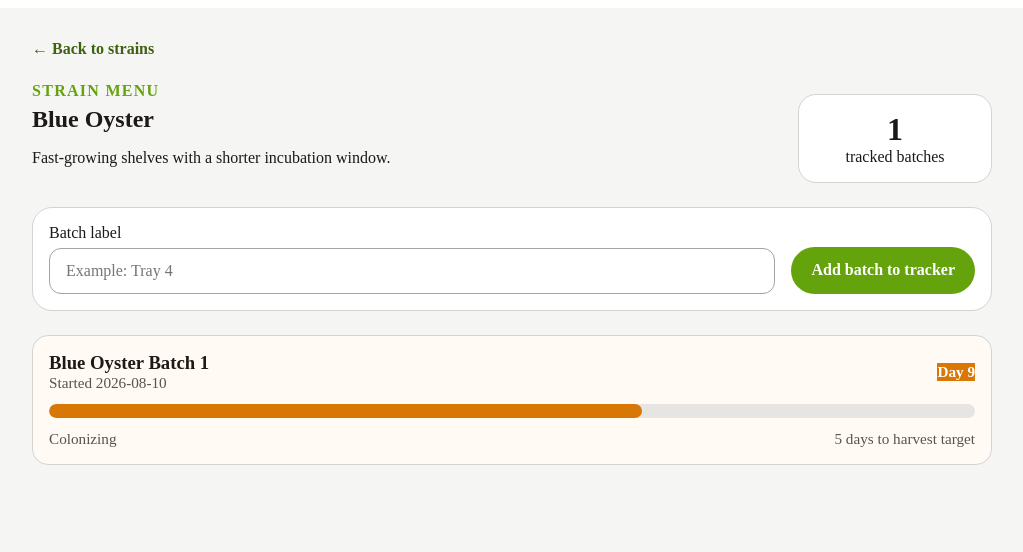
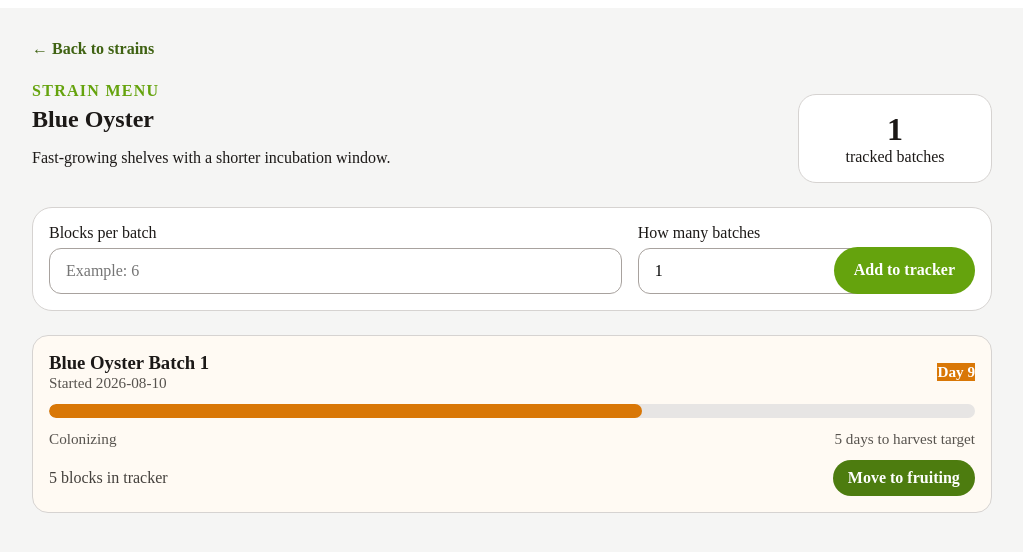
Before and after one commit to tehtipsy/Incubation-tracker, a Nuxt app: page /strains/blue-oyster in a window 1280 px wide. Shown: the top 552 px of the page, without its empty margins (128-1151 px from the left). Built offline with nearby package versions, Linux system fonts and the light colour scheme.

Commit message:
Add block-count batch tracking and fruiting moves
Co-authored-by: tehtipsy <103791501+tehtipsy@users.noreply.github.com>

```diff
--- a/components/BatchProgressBar.vue
+++ b/components/BatchProgressBar.vue
@@ -10,6 +10,7 @@ const props = defineProps({
   }
 })
 
+const emit = defineEmits(['move-to-fruiting'])
 const progressWidth = computed(() => `${props.progress.percent}%`)
 </script>
 
@@ -46,6 +47,13 @@ const progressWidth = computed(() => `${props.progress.percent}%`)
       <span v-else>Colonizing</span>
       <span v-if="progress.stage !== 'harvest'">{{ progress.daysRemaining }} days to harvest target</span>
     </div>
+
+    <div class="batch-card__actions">
+      <span>{{ batch.blockCount }} blocks in tracker</span>
+      <button type="button" class="move-button" @click="emit('move-to-fruiting', batch)">
+        Move to fruiting
+      </button>
+    </div>
   </article>
 </template>
 
@@ -65,6 +73,14 @@ const progressWidth = computed(() => `${props.progress.percent}%`)
   align-items: center;
   justify-content: space-between;
   gap: 1rem;
+}
+
+.batch-card__actions {
+  display: flex;
+  align-items: center;
+  justify-content: space-between;
+  gap: 1rem;
+  color: #44403c;
 }
 
 h3,
@@ -114,9 +130,21 @@ p,
   font-size: 0.95rem;
 }
 
+.move-button {
+  border: none;
+  border-radius: 999px;
+  padding: 0.55rem 0.95rem;
+  font: inherit;
+  font-weight: 700;
+  color: white;
+  background: #4d7c0f;
+  cursor: pointer;
+}
+
 @media (max-width: 640px) {
   .batch-card__header,
-  .batch-card__meta {
+  .batch-card__meta,
+  .batch-card__actions {
     align-items: flex-start;
     flex-direction: column;
   }
--- a/composables/useStrainTracker.js
+++ b/composables/useStrainTracker.js
@@ -1,11 +1,41 @@
-import { createBatch, getMockStrains, getProgress } from '~/dal/mockDal'
+import { createBatch, getMockStrains, getProgress, moveBlocksToFruiting } from '~/dal/mockDal'
 
 export const useStrainTracker = () => {
   const strains = useState('strain-tracker', () => getMockStrains())
 
   const getStrainById = (id) => strains.value.find((strain) => strain.id === id)
 
-  const addBatchToStrain = (strainId, label) => {
+  const addBatchesToStrain = (strainId, blockCount, quantity = 1) => {
+    const strainIndex = strains.value.findIndex((strain) => strain.id === strainId)
+
+    if (strainIndex === -1) {
+      return []
+    }
+
+    const strain = strains.value[strainIndex]
+    const normalizedQuantity = Number.parseInt(`${quantity}`, 10)
+    const safeQuantity = Number.isInteger(normalizedQuantity) && normalizedQuantity > 0
+      ? normalizedQuantity
+      : 1
+    const createdBatches = []
+    let currentBatches = [...strain.batches]
+
+    for (let index = 0; index < safeQuantity; index += 1) {
+      const batch = createBatch({ ...strain, batches: currentBatches }, new Date(), blockCount)
+      createdBatches.push(batch)
+      currentBatches = [...currentBatches, batch]
+    }
+
+    strains.value = strains.value.map((currentStrain, index) =>
+      index === strainIndex
+        ? { ...currentStrain, batches: [...[...createdBatches].reverse(), ...currentStrain.batches] }
+        : currentStrain
+    )
+
+    return createdBatches
+  }
+
+  const moveBatchBlocksToFruiting = (strainId, batchId, blocksToMove) => {
     const strainIndex = strains.value.findIndex((strain) => strain.id === strainId)
 
     if (strainIndex === -1) {
@@ -13,20 +43,36 @@ export const useStrainTracker = () => {
     }
 
     const strain = strains.value[strainIndex]
-    const batch = createBatch(strain, new Date(), label)
+    const batchIndex = strain.batches.findIndex((batch) => batch.id === batchId)
+
+    if (batchIndex === -1) {
+      return null
+    }
+
+    const batch = strain.batches[batchIndex]
+    const updatedBatch = moveBlocksToFruiting(batch, blocksToMove)
+    const updatedBatches = [...strain.batches]
+
+    if (!updatedBatch) {
+      updatedBatches.splice(batchIndex, 1)
+    } else {
+      updatedBatches.splice(batchIndex, 1, updatedBatch)
+    }
+
     strains.value = strains.value.map((currentStrain, index) =>
       index === strainIndex
-        ? { ...currentStrain, batches: [batch, ...currentStrain.batches] }
+        ? { ...currentStrain, batches: updatedBatches }
         : currentStrain
     )
 
-    return batch
+    return updatedBatch
   }
 
   return {
     strains,
     getStrainById,
-    addBatchToStrain,
+    addBatchesToStrain,
+    moveBatchBlocksToFruiting,
     getProgress
   }
 }
--- a/dal/mockDal.js
+++ b/dal/mockDal.js
@@ -6,8 +6,8 @@ const mockStrains = [
     incubationDays: 5,
     harvestDays: 18,
     batches: [
-      { id: 'lm-1', label: "Lion's Mane Batch 1", startDate: '2026-08-16' },
-      { id: 'lm-2', label: "Lion's Mane Batch 2", startDate: '2026-08-02' }
+      { id: 'lm-1', label: "Lion's Mane Batch 1", startDate: '2026-08-16', blockCount: 6 },
+      { id: 'lm-2', label: "Lion's Mane Batch 2", startDate: '2026-08-02', blockCount: 4 }
     ]
   },
   {
@@ -16,7 +16,7 @@ const mockStrains = [
     description: 'Fast-growing shelves with a shorter incubation window.',
     incubationDays: 4,
     harvestDays: 14,
-    batches: [{ id: 'bo-1', label: 'Blue Oyster Batch 1', startDate: '2026-08-10' }]
+    batches: [{ id: 'bo-1', label: 'Blue Oyster Batch 1', startDate: '2026-08-10', blockCount: 5 }]
   },
   {
     id: 'shiitake',
@@ -24,7 +24,7 @@ const mockStrains = [
     description: 'Wood-loving strain with a longer timeline before harvest color-up.',
     incubationDays: 6,
     harvestDays: 24,
-    batches: [{ id: 'sh-1', label: 'Shiitake Batch 1', startDate: '2026-07-28' }]
+    batches: [{ id: 'sh-1', label: 'Shiitake Batch 1', startDate: '2026-07-28', blockCount: 3 }]
   }
 ]
 
@@ -75,11 +75,49 @@ const getNextBatchNumber = (strain) => {
 const createBatchId = (strainId) =>
   globalThis.crypto?.randomUUID?.() ?? `${strainId}-${Date.now()}`
 
-export const createBatch = (strain, now = new Date(), label = '') => ({
-  id: createBatchId(strain.id),
-  label: label.trim() || `${strain.name} Batch ${getNextBatchNumber(strain)}`,
-  startDate: toDateString(now)
-})
+const toPositiveInteger = (value) => {
+  const count = Number.parseInt(`${value}`, 10)
+
+  if (!Number.isInteger(count) || count <= 0) {
+    return null
+  }
+
+  return count
+}
+
+export const createBatch = (strain, now = new Date(), blockCount, label = '') => {
+  const normalizedBlockCount = toPositiveInteger(blockCount)
+
+  if (!normalizedBlockCount) {
+    throw new Error('Block count must be a positive integer')
+  }
+
+  return {
+    id: createBatchId(strain.id),
+    label: label.trim() || `${strain.name} Batch ${getNextBatchNumber(strain)}`,
+    startDate: toDateString(now),
+    blockCount: normalizedBlockCount
+  }
+}
+
+export const moveBlocksToFruiting = (batch, blocksToMove) => {
+  const normalizedBlocksToMove = toPositiveInteger(blocksToMove)
+
+  if (!normalizedBlocksToMove || normalizedBlocksToMove > batch.blockCount) {
+    return null
+  }
+
+  const remainingBlocks = batch.blockCount - normalizedBlocksToMove
+
+  if (remainingBlocks === 0) {
+    return null
+  }
+
+  return {
+    ...batch,
+    blockCount: remainingBlocks
+  }
+}
 
 export const getProgress = (batch, strain, now = new Date()) => {
   const daysElapsed = diffInDays(batch.startDate, now)
--- a/pages/strains/[id].vue
+++ b/pages/strains/[id].vue
@@ -1,7 +1,8 @@
 <script setup>
 const route = useRoute()
-const draftLabel = ref('')
-const { getStrainById, addBatchToStrain, getProgress } = useStrainTracker()
+const draftBlockCount = ref('')
+const draftBatchCount = ref(1)
+const { getStrainById, addBatchesToStrain, moveBatchBlocksToFruiting, getProgress } = useStrainTracker()
 
 const strain = computed(() => getStrainById(route.params.id))
 
@@ -10,8 +11,44 @@ const addBatch = () => {
     return
   }
 
-  addBatchToStrain(strain.value.id, draftLabel.value)
-  draftLabel.value = ''
+  try {
+    addBatchesToStrain(strain.value.id, draftBlockCount.value, draftBatchCount.value)
+    draftBlockCount.value = ''
+    draftBatchCount.value = 1
+  } catch {
+    if (import.meta.client) {
+      window.alert('Block count must be a positive whole number.')
+    }
+  }
+}
+
+const moveToFruiting = (batch) => {
+  if (!strain.value || !import.meta.client) {
+    return
+  }
+
+  const promptValue = window.prompt(
+    `How many blocks should be moved to fruiting from ${batch.label}?`,
+    `${batch.blockCount}`
+  )
+
+  if (promptValue === null) {
+    return
+  }
+
+  const blocksToMove = Number.parseInt(promptValue, 10)
+
+  if (!Number.isInteger(blocksToMove) || blocksToMove <= 0) {
+    window.alert('Enter a positive whole number.')
+    return
+  }
+
+  if (blocksToMove > batch.blockCount) {
+    window.alert(`Only ${batch.blockCount} blocks remain in this batch.`)
+    return
+  }
+
+  moveBatchBlocksToFruiting(strain.value.id, batch.id, blocksToMove)
 }
 </script>
 
@@ -33,17 +70,29 @@ const addBatch = () => {
       </header>
 
       <section class="controls">
-        <label class="input-group" for="batchLabel">
-          <span>Batch label</span>
+        <label class="input-group" for="blockCount">
+          <span>Blocks per batch</span>
           <input
-            id="batchLabel"
-            v-model="draftLabel"
-            type="text"
-            placeholder="Example: Tray 4"
+            id="blockCount"
+            v-model="draftBlockCount"
+            type="number"
+            min="1"
+            inputmode="numeric"
+            placeholder="Example: 6"
+          >
+        </label>
+        <label class="input-group input-group--compact" for="batchCount">
+          <span>How many batches</span>
+          <input
+            id="batchCount"
+            v-model="draftBatchCount"
+            type="number"
+            min="1"
+            inputmode="numeric"
           >
         </label>
         <button type="button" class="add-button" @click="addBatch">
-          Add batch to tracker
+          Add to tracker
         </button>
       </section>
 
@@ -53,6 +102,7 @@ const addBatch = () => {
           :key="batch.id"
           :batch="batch"
           :progress="getProgress(batch, strain)"
+          @move-to-fruiting="moveToFruiting"
         />
       </section>
     </section>
@@ -139,6 +189,10 @@ h1 {
   flex: 1;
 }
 
+.input-group--compact {
+  max-width: 180px;
+}
+
 .input-group input {
   border: 1px solid #a8a29e;
   border-radius: 12px;
```
Also changed, not shown: 1 other file (tests, documents, lock files or other folders).
